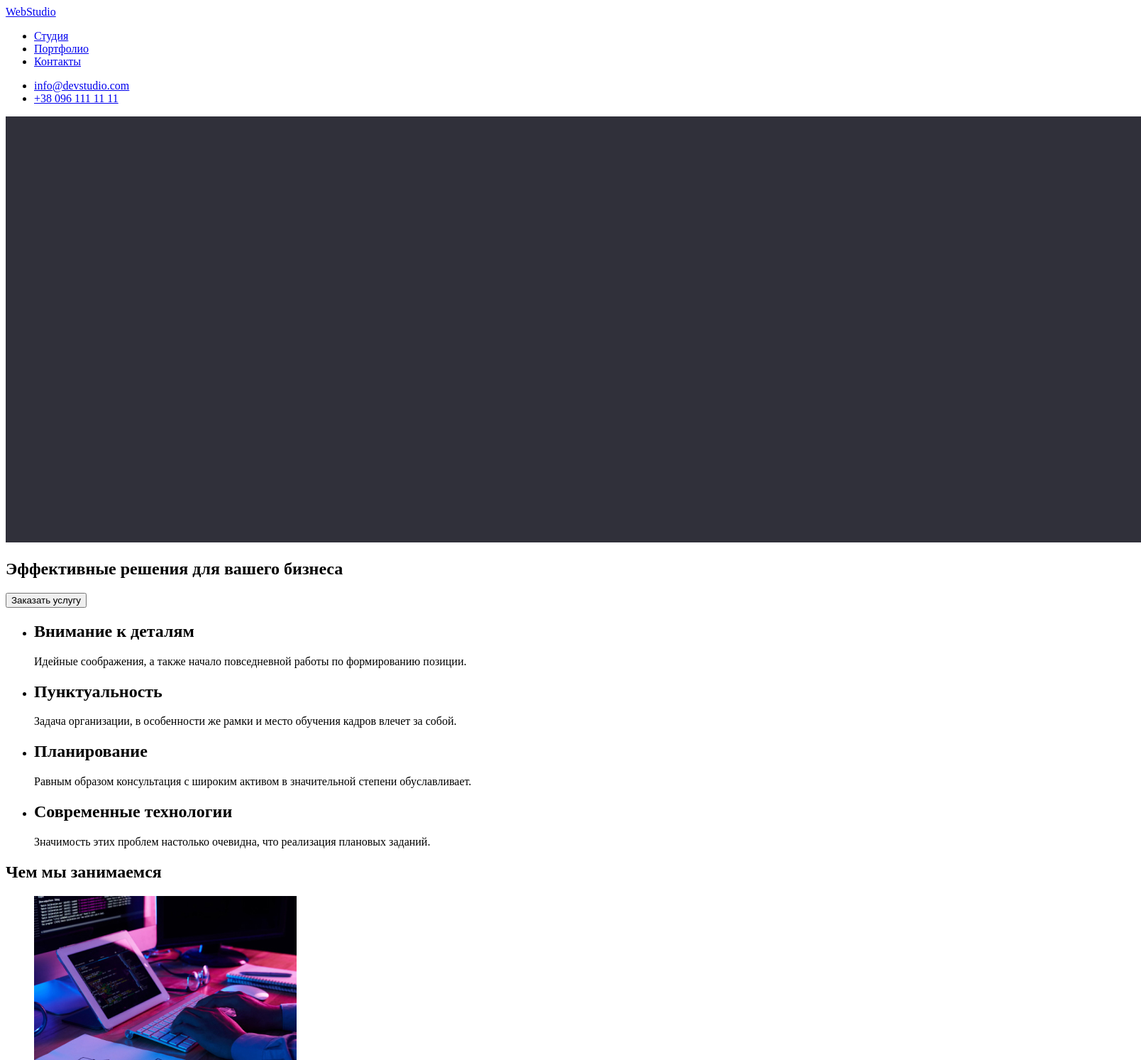
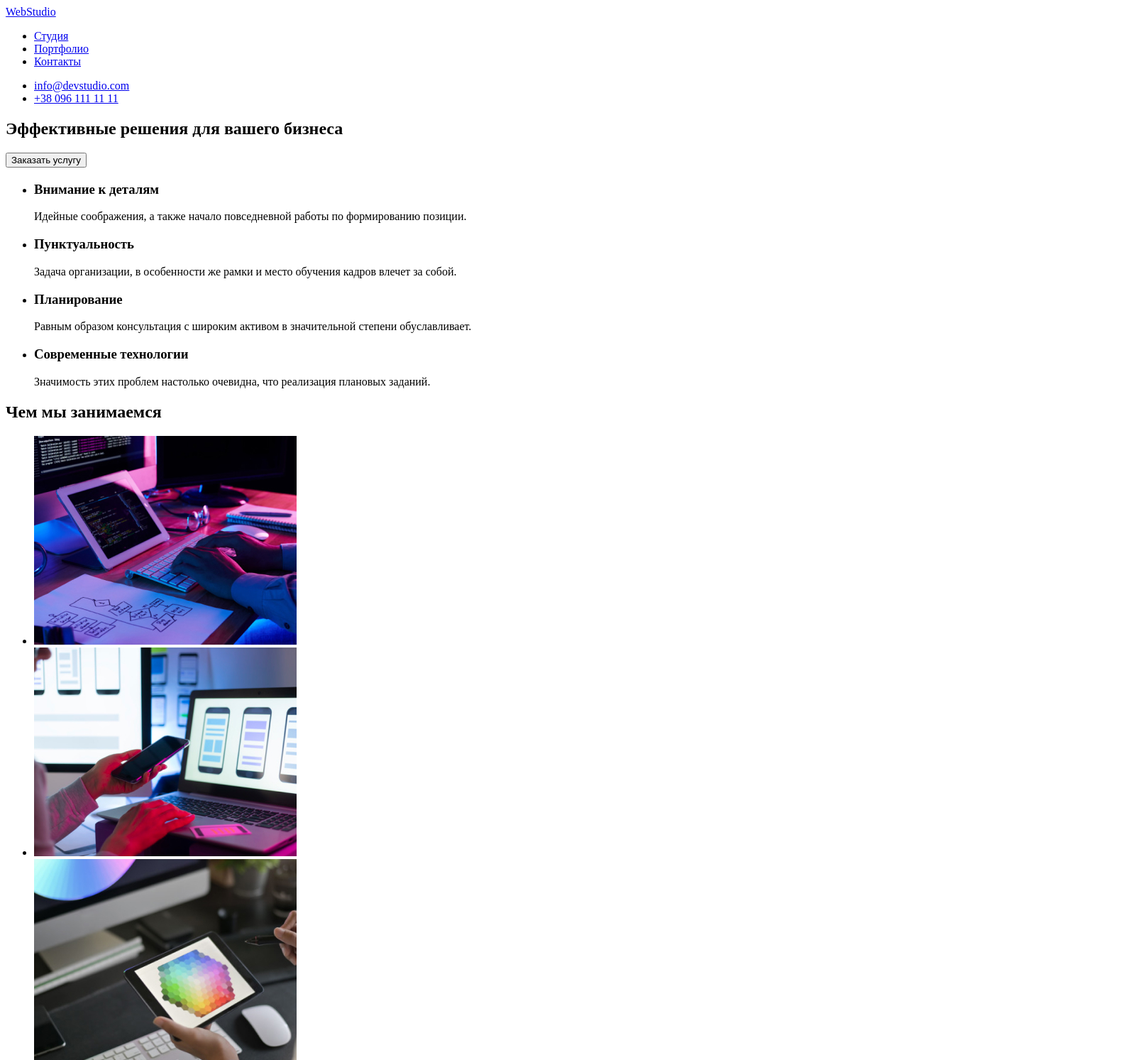
Before and after one commit to Andviva/goit-markup-hw-01, a plain HTML site: page index.html in a window 1280 px wide. Shown: the top 1493 px of the page at 71% size, 1608 px wide, since content can reach past the window. Drawn offline with Linux system fonts and the light colour scheme.

Commit message:
Исправляет ошибки в тегах

```diff
--- a/index.html
+++ b/index.html
@@ -39,21 +39,16 @@
     <main>
       <!-- Герой -->
       <section>
-        <img
-          src="./images/Bg.jpg"
-          width="1600"
-          height="600"
-          alt="Серый прямоугольник"
-        />
         <h1>Эффективные решения для вашего бизнеса</h1>
         <button type="button">Заказать услугу</button>
       </section>
 
       <!-- Преимущества-->
       <section>
+        <h2></h2>
         <ul>
           <li>
-            <h2>Внимание к деталям</h2>
+            <h3>Внимание к деталям</h3>
             <p>
               Идейные соображения, а также начало повседневной работы по
               формированию позиции.
@@ -61,7 +56,7 @@
           </li>
 
           <li>
-            <h2>Пунктуальность</h2>
+            <h3>Пунктуальность</h3>
             <p>
               Задача организации, в особенности же рамки и место обучения кадров
               влечет за собой.
@@ -69,7 +64,7 @@
           </li>
 
           <li>
-            <h2>Планирование</h2>
+            <h3>Планирование</h3>
             <p>
               Равным образом консультация с широким активом в значительной
               степени обуславливает.
@@ -77,7 +72,7 @@
           </li>
 
           <li>
-            <h2>Современные технологии</h2>
+            <h3>Современные технологии</h3>
             <p>
               Значимость этих проблем настолько очевидна, что реализация
               плановых заданий.
```
